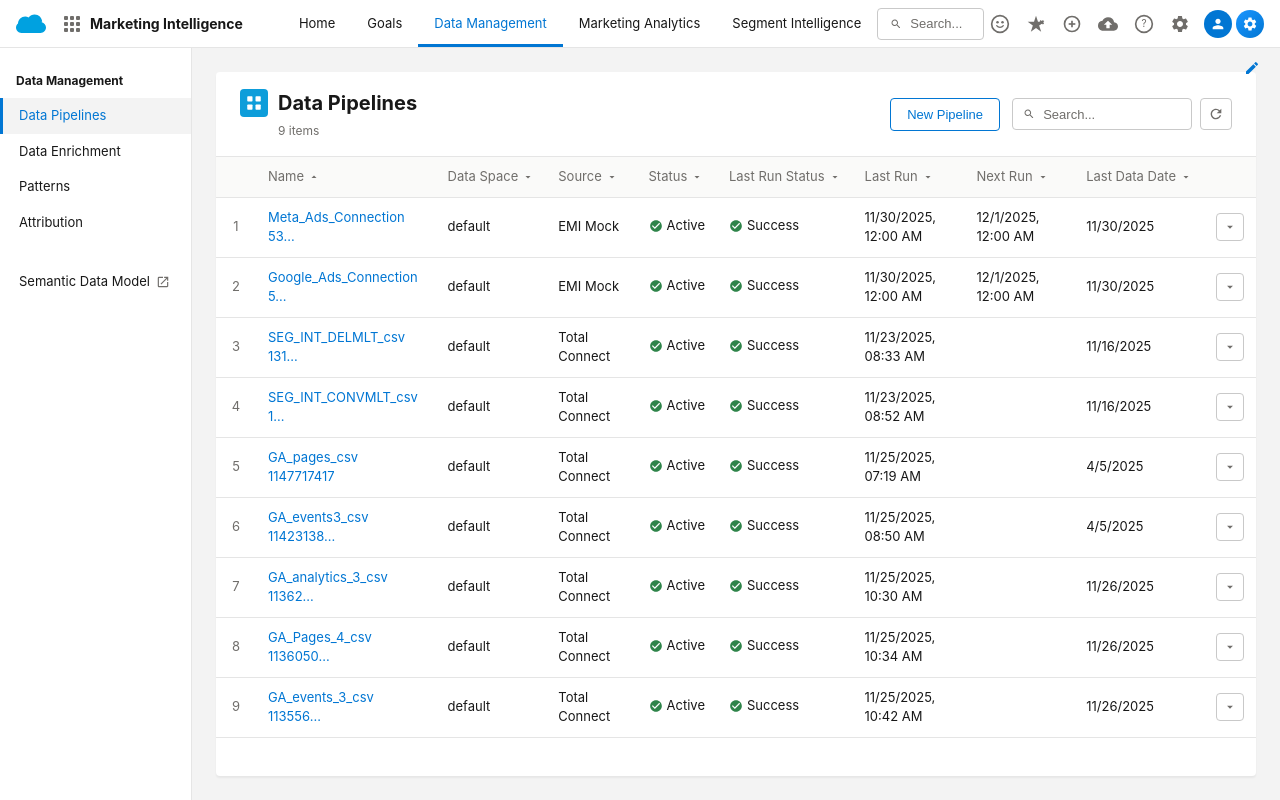
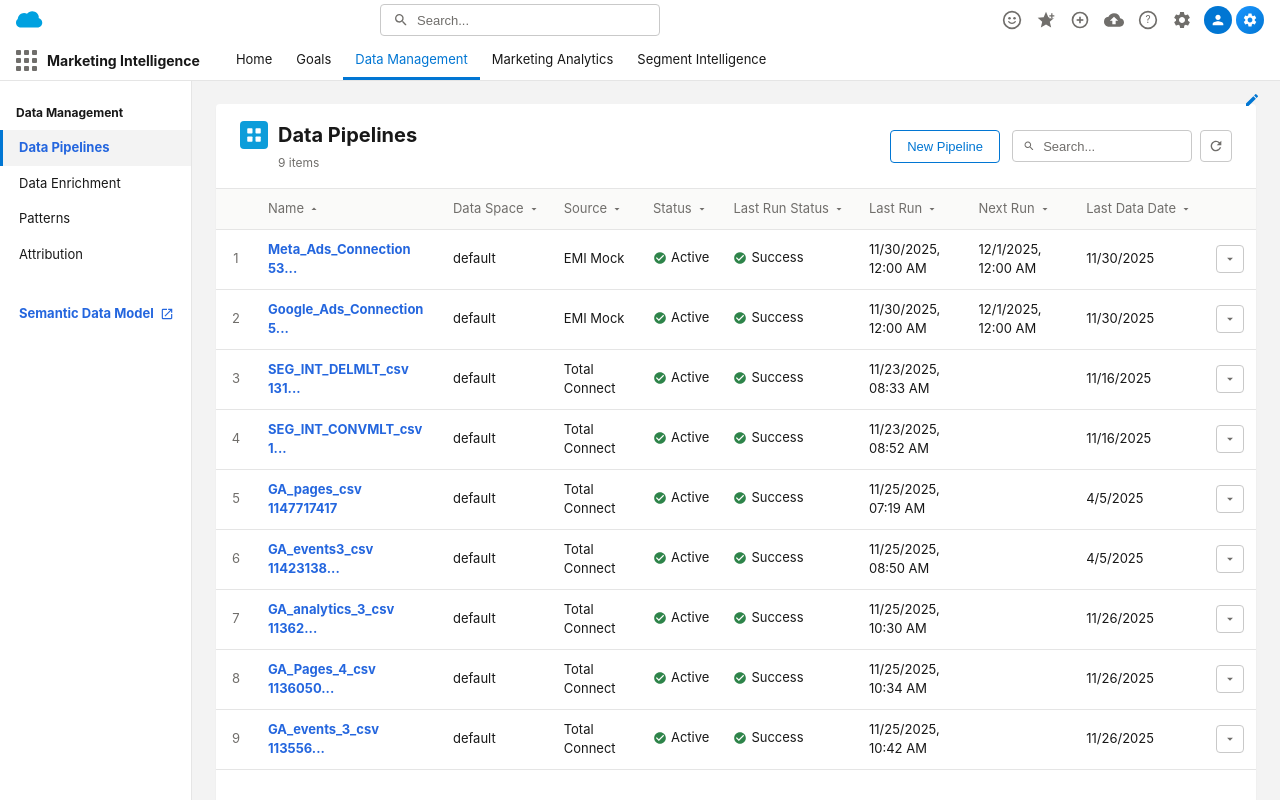
Before and after one commit to hjanowski/Pivot, a plain HTML site: page index.html in a window 1280 px wide. Drawn offline with Linux system fonts and the light colour scheme.

Commit message:
Update index.html

```diff
--- a/index.html
+++ b/index.html
@@ -19,54 +19,150 @@
             line-height: 1.5;
         }
 
-        /* Top Header Bar */
-        .top-header {
-            display: flex;
-            align-items: center;
-            justify-content: space-between;
-            background-color: #ffffff;
-            height: 48px;
-            padding: 0 16px;
-            border-bottom: 1px solid #e5e5e5;
+        /* Top Header Bar - Two Row Layout */
+        .header-container {
             position: fixed;
             top: 0;
             left: 0;
             right: 0;
             z-index: 100;
+            background-color: #ffffff;
+            border-bottom: 1px solid #e5e5e5;
         }
 
-        .header-left {
+        /* First Header Row */
+        .header-row-1 {
             display: flex;
             align-items: center;
-            gap: 8px;
+            justify-content: space-between;
+            height: 40px;
+            padding: 0 16px;
         }
 
         .cloud-logo {
-            width: 32px;
-            height: 22px;
+            width: 28px;
+            height: 20px;
         }
 
         .cloud-logo svg {
             fill: #00a1e0;
         }
 
+        .global-search {
+            display: flex;
+            align-items: center;
+            background-color: #ffffff;
+            border: 1px solid #c9c9c9;
+            border-radius: 4px;
+            padding: 0 12px;
+            width: 280px;
+            height: 32px;
+        }
+
+        .global-search svg {
+            width: 16px;
+            height: 16px;
+            fill: #706e6b;
+            margin-right: 8px;
+            flex-shrink: 0;
+        }
+
+        .global-search input {
+            border: none;
+            outline: none;
+            font-size: 13px;
+            width: 100%;
+            color: #181818;
+        }
+
+        .global-search input::placeholder {
+            color: #706e6b;
+        }
+
+        .header-right {
+            display: flex;
+            align-items: center;
+            gap: 2px;
+        }
+
+        .header-icon {
+            width: 28px;
+            height: 28px;
+            display: flex;
+            align-items: center;
+            justify-content: center;
+            cursor: pointer;
+            border-radius: 4px;
+        }
+
+        .header-icon:hover {
+            background-color: #f3f3f3;
+        }
+
+        .header-icon svg {
+            width: 18px;
+            height: 18px;
+            fill: #706e6b;
+        }
+
+        .user-avatar {
+            width: 24px;
+            height: 24px;
+            border-radius: 50%;
+            background-color: #0176d3;
+            display: flex;
+            align-items: center;
+            justify-content: center;
+            margin-left: 2px;
+        }
+
+        .user-avatar svg {
+            width: 14px;
+            height: 14px;
+            fill: #ffffff;
+        }
+
+        .setup-icon {
+            width: 24px;
+            height: 24px;
+            border-radius: 50%;
+            background: linear-gradient(135deg, #1b96ff 0%, #0176d3 100%);
+            display: flex;
+            align-items: center;
+            justify-content: center;
+            margin-left: 2px;
+        }
+
+        .setup-icon svg {
+            width: 14px;
+            height: 14px;
+            fill: #ffffff;
+        }
+
+        /* Second Header Row */
+        .header-row-2 {
+            display: flex;
+            align-items: center;
+            height: 40px;
+            padding: 0 16px;
+        }
+
         .app-launcher {
             display: flex;
             align-items: center;
-            gap: 6px;
-            padding: 4px 8px;
+            gap: 10px;
             cursor: pointer;
         }
 
         .app-launcher-icon {
             display: grid;
-            grid-template-columns: repeat(3, 4px);
-            gap: 2px;
+            grid-template-columns: repeat(3, 5px);
+            gap: 3px;
         }
 
         .app-launcher-icon span {
-            width: 4px;
-            height: 4px;
+            width: 5px;
+            height: 5px;
             background-color: #706e6b;
             border-radius: 1px;
         }
@@ -75,18 +171,16 @@
             font-size: 14px;
             font-weight: 700;
             color: #181818;
-            margin-left: 4px;
         }
 
         .header-nav {
             display: flex;
             align-items: center;
-            gap: 0;
             margin-left: 24px;
         }
 
         .nav-item {
-            padding: 14px 16px;
+            padding: 10px 12px;
             font-size: 13px;
             color: #181818;
             text-decoration: none;
@@ -110,51 +204,6 @@
             right: 0;
             height: 3px;
             background-color: #0176d3;
-        }
-
-        .header-center {
-            flex: 1;
-            display: flex;
-            justify-content: center;
-            max-width: 400px;
-            margin: 0 auto;
-        }
-
-        .global-search {
-            display: flex;
-            align-items: center;
-            background-color: #ffffff;
-            border: 1px solid #c9c9c9;
-            border-radius: 4px;
-            padding: 0 12px;
-            width: 100%;
-            max-width: 350px;
-            height: 32px;
-        }
-
-        .global-search svg {
-            width: 16px;
-            height: 16px;
-            fill: #706e6b;
-            margin-right: 8px;
-        }
-
-        .global-search input {
-            border: none;
-            outline: none;
-            font-size: 13px;
-            width: 100%;
-            color: #706e6b;
-        }
-
-        .global-search input::placeholder {
-            color: #706e6b;
-        }
-
-        .header-right {
-            display: flex;
-            align-items: center;
-            gap: 4px;
         }
 
         .header-icon {
@@ -213,8 +262,8 @@
         /* Main Layout */
         .main-container {
             display: flex;
-            margin-top: 48px;
-            min-height: calc(100vh - 48px);
+            margin-top: 80px;
+            min-height: calc(100vh - 80px);
         }
 
         /* Left Sidebar */
@@ -224,7 +273,7 @@
             border-right: 1px solid #e5e5e5;
             padding-top: 16px;
             position: fixed;
-            top: 48px;
+            top: 80px;
             left: 0;
             bottom: 0;
             overflow-y: auto;
@@ -263,19 +312,22 @@
         .sidebar-nav-item.active {
             border-left-color: #0176d3;
             background-color: #f3f3f3;
-            color: #0176d3;
+            color: #2466de;
+            font-weight: 700;
         }
 
-        .sidebar-nav-item-external {
+        .sidebar-nav-item.sidebar-nav-item-external {
             display: flex;
             align-items: center;
             gap: 6px;
+            color: #2466de;
+            font-weight: 700;
         }
 
         .sidebar-nav-item-external svg {
             width: 14px;
             height: 14px;
-            fill: #706e6b;
+            fill: #2466de;
         }
 
         /* Main Content */
@@ -491,8 +543,9 @@
         }
 
         .link-cell {
-            color: #0176d3;
+            color: #2466de;
             text-decoration: none;
+            font-weight: 700;
         }
 
         .link-cell:hover {
@@ -547,7 +600,7 @@
         /* Edit icon in top right */
         .edit-icon-corner {
             position: fixed;
-            top: 56px;
+            top: 88px;
             right: 16px;
             width: 24px;
             height: 24px;
@@ -565,9 +618,10 @@
     </style>
 </head>
 <body>
-    <!-- Top Header -->
-    <header class="top-header">
-        <div class="header-left">
+    <!-- Top Header - Two Rows -->
+    <header class="header-container">
+        <!-- Row 1: Logo, Search, Icons -->
+        <div class="header-row-1">
             <!-- Cloud Logo -->
             <div class="cloud-logo">
                 <svg viewBox="0 0 32 22" xmlns="http://www.w3.org/2000/svg">
@@ -575,34 +629,12 @@
                 </svg>
             </div>
 
-            <!-- App Launcher -->
-            <div class="app-launcher">
-                <div class="app-launcher-icon">
-                    <span></span><span></span><span></span>
-                    <span></span><span></span><span></span>
-                    <span></span><span></span><span></span>
-                </div>
-                <span class="app-name">Marketing Intelligence</span>
-            </div>
-
-            <!-- Navigation -->
-            <nav class="header-nav">
-                <a href="#" class="nav-item">Home</a>
-                <a href="#" class="nav-item">Goals</a>
-                <a href="#" class="nav-item active">Data Management</a>
-                <a href="#" class="nav-item">Marketing Analytics</a>
-                <a href="#" class="nav-item">Segment Intelligence</a>
-            </nav>
-        </div>
-
             <!-- Center Search -->
-        <div class="header-center">
             <div class="global-search">
                 <svg viewBox="0 0 24 24" xmlns="http://www.w3.org/2000/svg">
                     <path d="M15.5 14h-.79l-.28-.27a6.5 6.5 0 001.48-5.34c-.47-2.78-2.79-5-5.59-5.34a6.505 6.505 0 00-7.27 7.27c.34 2.8 2.56 5.12 5.34 5.59a6.5 6.5 0 005.34-1.48l.27.28v.79l4.25 4.25c.41.41 1.08.41 1.49 0 .41-.41.41-1.08 0-1.49L15.5 14zm-6 0C7.01 14 5 11.99 5 9.5S7.01 5 9.5 5 14 7.01 14 9.5 11.99 14 9.5 14z"/>
                 </svg>
                 <input type="text" placeholder="Search...">
-            </div>
             </div>
 
             <!-- Right Icons -->
@@ -617,8 +649,9 @@
                 </div>
                 <div class="header-icon">
                     <svg viewBox="0 0 24 24" xmlns="http://www.w3.org/2000/svg">
-                    <path d="M12 2l2.4 7.4H22l-6.2 4.5 2.4 7.4-6.2-4.5-6.2 4.5 2.4-7.4L2 9.4h7.6z"/>
-                    <path d="M17 8l4 4m0-4l-4 4" stroke="#706e6b" stroke-width="2" fill="none"/>
+                        <path d="M12 17.27L18.18 21l-1.64-7.03L22 9.24l-7.19-.61L12 2 9.19 8.63 2 9.24l5.46 4.73L5.82 21z"/>
+                        <rect x="16" y="4" width="6" height="6" fill="#fff"/>
+                        <path d="M19 4v6M16 7h6" stroke="#706e6b" stroke-width="1.5"/>
                     </svg>
                 </div>
                 <div class="header-icon">
@@ -655,6 +688,27 @@
                         <path d="M19.14 12.94c.04-.31.06-.63.06-.94 0-.31-.02-.63-.06-.94l2.03-1.58a.49.49 0 00.12-.61l-1.92-3.32a.488.488 0 00-.59-.22l-2.39.96c-.5-.38-1.03-.7-1.62-.94l-.36-2.54a.484.484 0 00-.48-.41h-3.84c-.24 0-.43.17-.47.41l-.36 2.54c-.59.24-1.13.57-1.62.94l-2.39-.96c-.22-.08-.47 0-.59.22L2.74 8.87c-.12.21-.08.47.12.61l2.03 1.58c-.04.31-.06.63-.06.94s.02.63.06.94l-2.03 1.58a.49.49 0 00-.12.61l1.92 3.32c.12.22.37.29.59.22l2.39-.96c.5.38 1.03.7 1.62.94l.36 2.54c.05.24.24.41.48.41h3.84c.24 0 .44-.17.47-.41l.36-2.54c.59-.24 1.13-.56 1.62-.94l2.39.96c.22.08.47 0 .59-.22l1.92-3.32c.12-.22.07-.47-.12-.61l-2.01-1.58zM12 15.6c-1.98 0-3.6-1.62-3.6-3.6s1.62-3.6 3.6-3.6 3.6 1.62 3.6 3.6-1.62 3.6-3.6 3.6z"/>
                     </svg>
                 </div>
+            </div>
+        </div>
+
+        <!-- Row 2: App Launcher, Name, Navigation -->
+        <div class="header-row-2">
+            <div class="app-launcher">
+                <div class="app-launcher-icon">
+                    <span></span><span></span><span></span>
+                    <span></span><span></span><span></span>
+                    <span></span><span></span><span></span>
+                </div>
+                <span class="app-name">Marketing Intelligence</span>
+            </div>
+
+            <nav class="header-nav">
+                <a href="#" class="nav-item">Home</a>
+                <a href="#" class="nav-item">Goals</a>
+                <a href="#" class="nav-item active">Data Management</a>
+                <a href="#" class="nav-item">Marketing Analytics</a>
+                <a href="#" class="nav-item">Segment Intelligence</a>
+            </nav>
         </div>
     </header>
 
```
Lines whose indentation alone changed are shown as unchanged.
